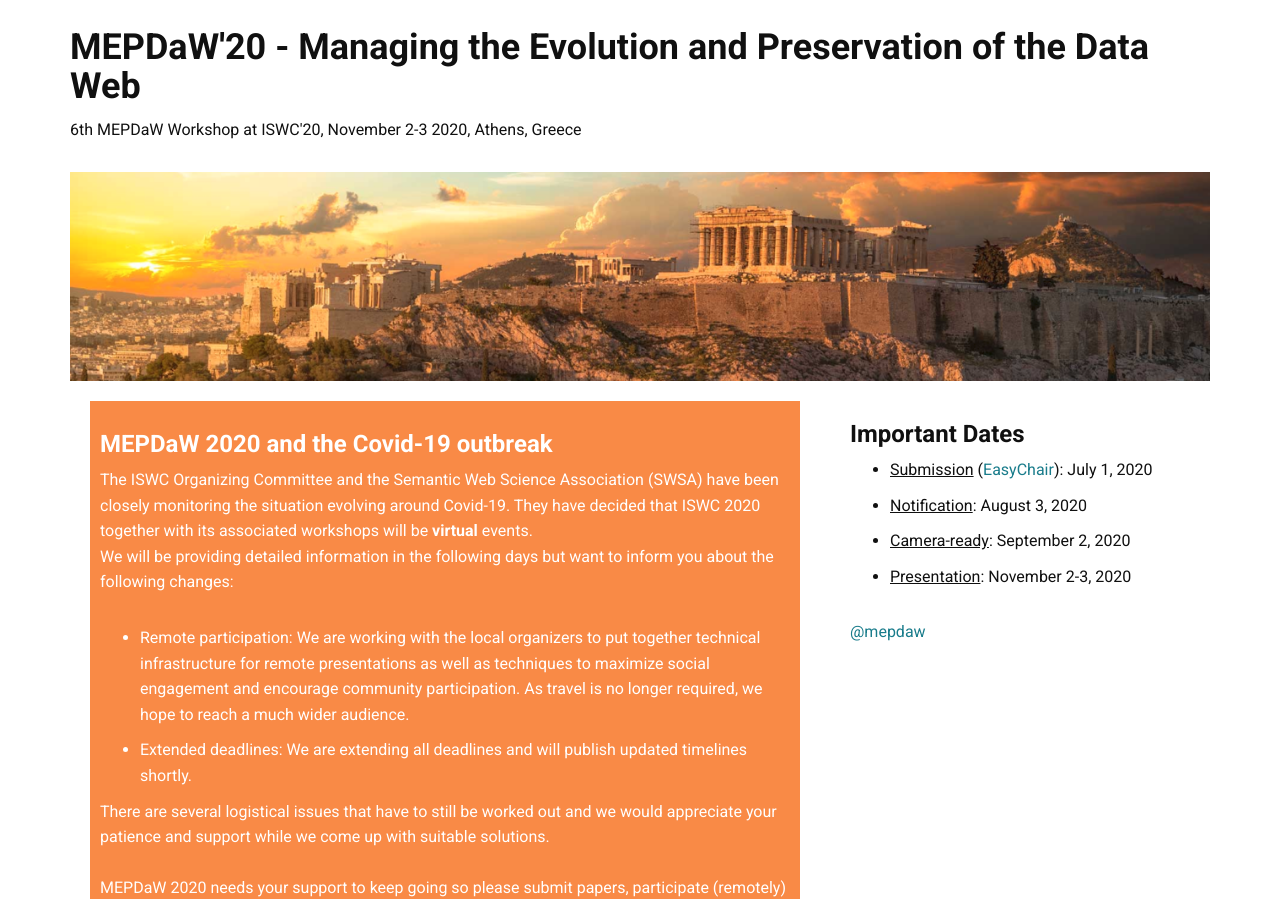
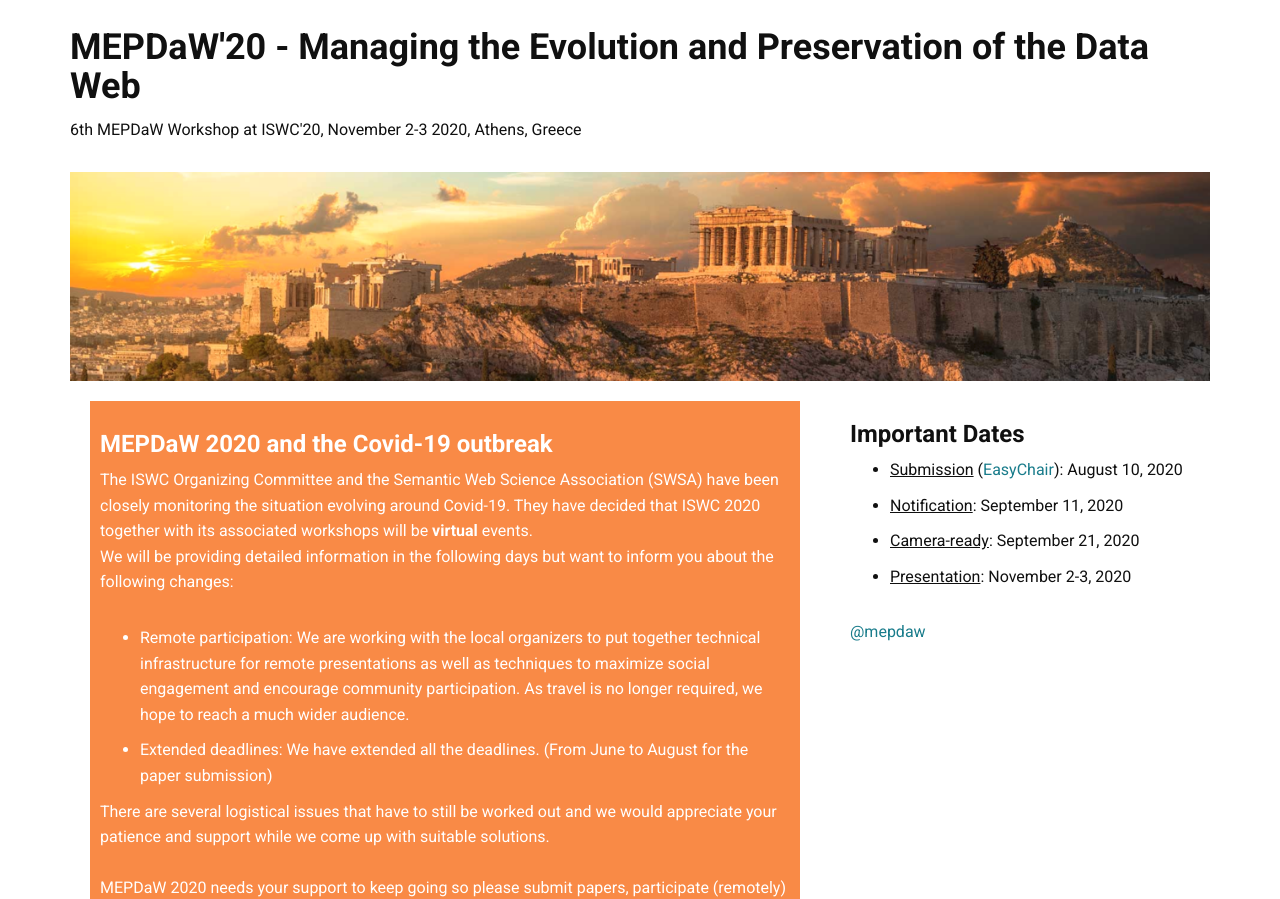
Before and after one commit to MEPDaW-WS/2020, a plain HTML site: page index.html in a window 1280 px wide. Shown: the part 54-953 px from the top of the page. Drawn offline with nearby package versions, Linux system fonts and the light colour scheme.

Commit message:
Extended Deadlines (because of Covid19)

```diff
--- a/index.html
+++ b/index.html
@@ -92,8 +92,9 @@
 		hope to reach a much wider audience.
 	      </li>
 	      <li>
-		Extended deadlines: We are extending all deadlines and
-		will publish updated timelines shortly.
+		Extended deadlines: We have extended all the
+		deadlines. (From June to August for the paper
+		submission)
 	      </li>
 	    </ul>
 	    <p>
@@ -246,10 +247,10 @@
         </div>
 	<div class="bs-component">
           <ul>
-	    <li>Submission: July 1, 2020</li>
-            <li>Notification: August 3, 2020</li>
-            <li>Camera-ready: September 2, 2020</li>
-            <li>Presentation: November 2-3, 2020</li>
+	    <li>Submission: <s>July 1, 2020</s> <b>August 10, 2020</b> (extended)</li>
+            <li>Notification: <s>August 3, 2020</s> <b>September 11, 2020</b> (extended)</li>
+            <li>Camera-ready: <s>September 2, 2020</s> <b>September 21, 2020</b> (extended)</li>
+            <li>Presentation: <b>November 2-3, 2020</b></li>
           </ul>
         </div>
 
@@ -347,9 +348,9 @@
         <div class="bs-component">
           <h3>Important Dates</h3>
           <ul>
-	    <li><u>Submission</u> (<a href="https://easychair.org/conferences/?conf=mepdaw2020">EasyChair</a>): July 1, 2020</li>
-            <li><u>Notification</u>: August 3, 2020</li>
-            <li><u>Camera-ready</u>: September 2, 2020</li>
+	    <li><u>Submission</u> (<a href="https://easychair.org/conferences/?conf=mepdaw2020">EasyChair</a>): August 10, 2020</li>
+            <li><u>Notification</u>: September 11, 2020</li>
+            <li><u>Camera-ready</u>: September 21, 2020</li>
             <li><u>Presentation</u>: November 2-3, 2020</li>
           </ul>
         </div>
```
